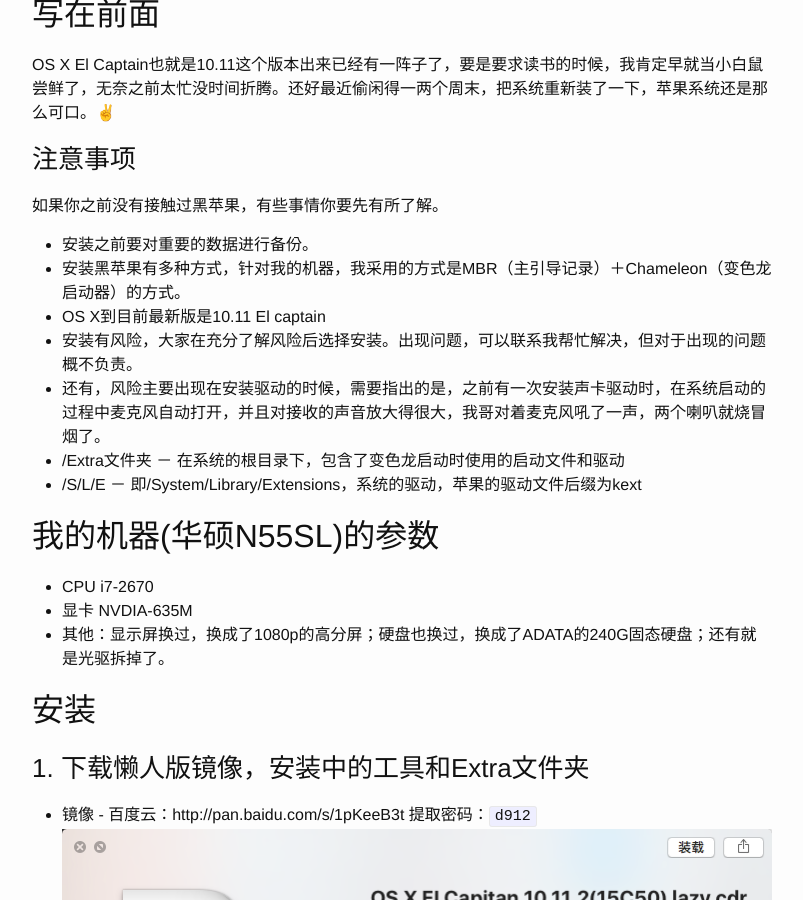
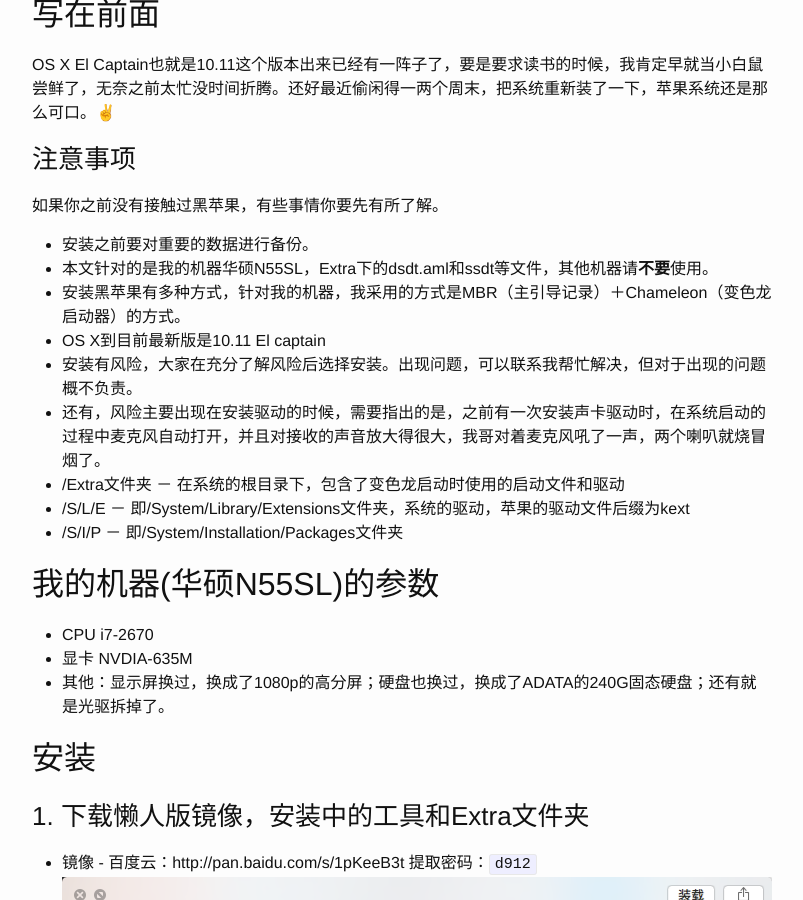
Before and after one commit to zuzhi/zuzhi.github.io, a Jekyll site: the page built from _posts/2016-01-17-OS-X-El-Captain-On-N55SL.markdown, in a window 1280 px wide and 900 px high, scrolled down 585 px. Shown: the whole window, without its empty margins (238-1041 px from the left). Built offline with Jekyll 4.4.1, drawn with Linux system fonts in a browser that asks for light colours; some of the changed text lies outside the part shown.

```diff
--- a/_posts/2016-01-17-OS-X-El-Captain-On-N55SL.markdown
+++ b/_posts/2016-01-17-OS-X-El-Captain-On-N55SL.markdown
@@ -13,12 +13,14 @@ OS X El Captain也就是10.11这个版本出来已经有一阵子了，要是要
 如果你之前没有接触过黑苹果，有些事情你要先有所了解。
 
 - 安装之前要对重要的数据进行备份。
+- 本文针对的是我的机器华硕N55SL，Extra下的dsdt.aml和ssdt等文件，其他机器请**不要**使用。
 - 安装黑苹果有多种方式，针对我的机器，我采用的方式是MBR（主引导记录）＋Chameleon（变色龙启动器）的方式。
 - OS X到目前最新版是10.11 El captain
 - 安装有风险，大家在充分了解风险后选择安装。出现问题，可以联系我帮忙解决，但对于出现的问题概不负责。
 - 还有，风险主要出现在安装驱动的时候，需要指出的是，之前有一次安装声卡驱动时，在系统启动的过程中麦克风自动打开，并且对接收的声音放大得很大，我哥对着麦克风吼了一声，两个喇叭就烧冒烟了。
 - /Extra文件夹 － 在系统的根目录下，包含了变色龙启动时使用的启动文件和驱动
-- /S/L/E － 即/System/Library/Extensions，系统的驱动，苹果的驱动文件后缀为kext
+- /S/L/E － 即/System/Library/Extensions文件夹，系统的驱动，苹果的驱动文件后缀为kext
+- /S/I/P － 即/System/Installation/Packages文件夹
 
 ## 我的机器(华硕N55SL)的参数
 - CPU i7-2670
@@ -39,6 +41,7 @@ OS X El Captain也就是10.11这个版本出来已经有一阵子了，要是要
 
 #### 2.1. 安装Paragon HFS+ 10.5
 安装该工具，使得在Windows下可以读写苹果的HFS＋分区。
+
 #### 2.2. 准备硬盘分区
 要制作硬盘启动分区，需要在现有的硬盘分区中分出一个10G（实际上7G就够了）左右大小的可用空间，可以使用DiskGenius工具来调整分区得到，得到该可用空间后，使用系统的磁盘工具在可用空间上建立分区，不要格式化，这样我们就得到来一个RAW格式的磁盘分区。
 另外，还要一个系统分区，大小根据你的硬盘大小来决定，分区名随意，分区格式同样不要格式化。因为我的是240G的固态硬盘，所以分了大概80G，名字叫做El Captain。
@@ -75,3 +78,8 @@ OS X El Captain也就是10.11这个版本出来已经有一阵子了，要是要
 启动。一些简单的配置之后，进入系统。搞定。
 最后我的系统磁盘是这样的：
 ![我的系统磁盘分区](https://raw.githubusercontent.com/zuzhi/zuzhi.github.io/master/img/tutorial-captures/snip_20160117144412.png "我的系统磁盘分区")
+
+
+
+> 最后，我在筹钱购置主机和域名来升级我的博客，认可我的付出，不妨扫一扫下面的二维码，微信打赏我。
+![微信打赏](https://raw.githubusercontent.com/zuzhi/zuzhi.github.io/master/img/IMG_1479.jpg "微信打赏")
```
Also changed, not shown: img/IMG_1478.jpg (added), img/IMG_1479.JPG (added).
